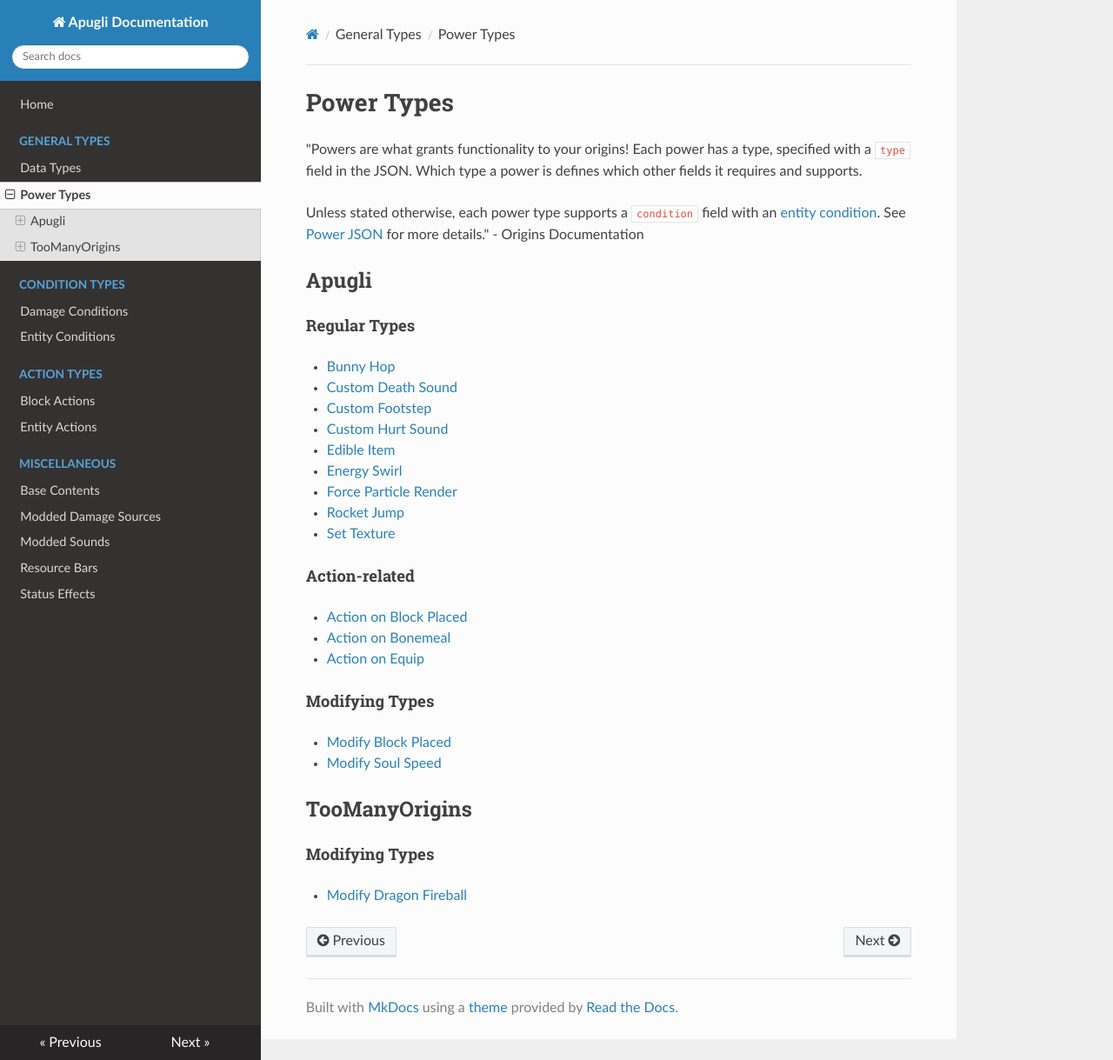
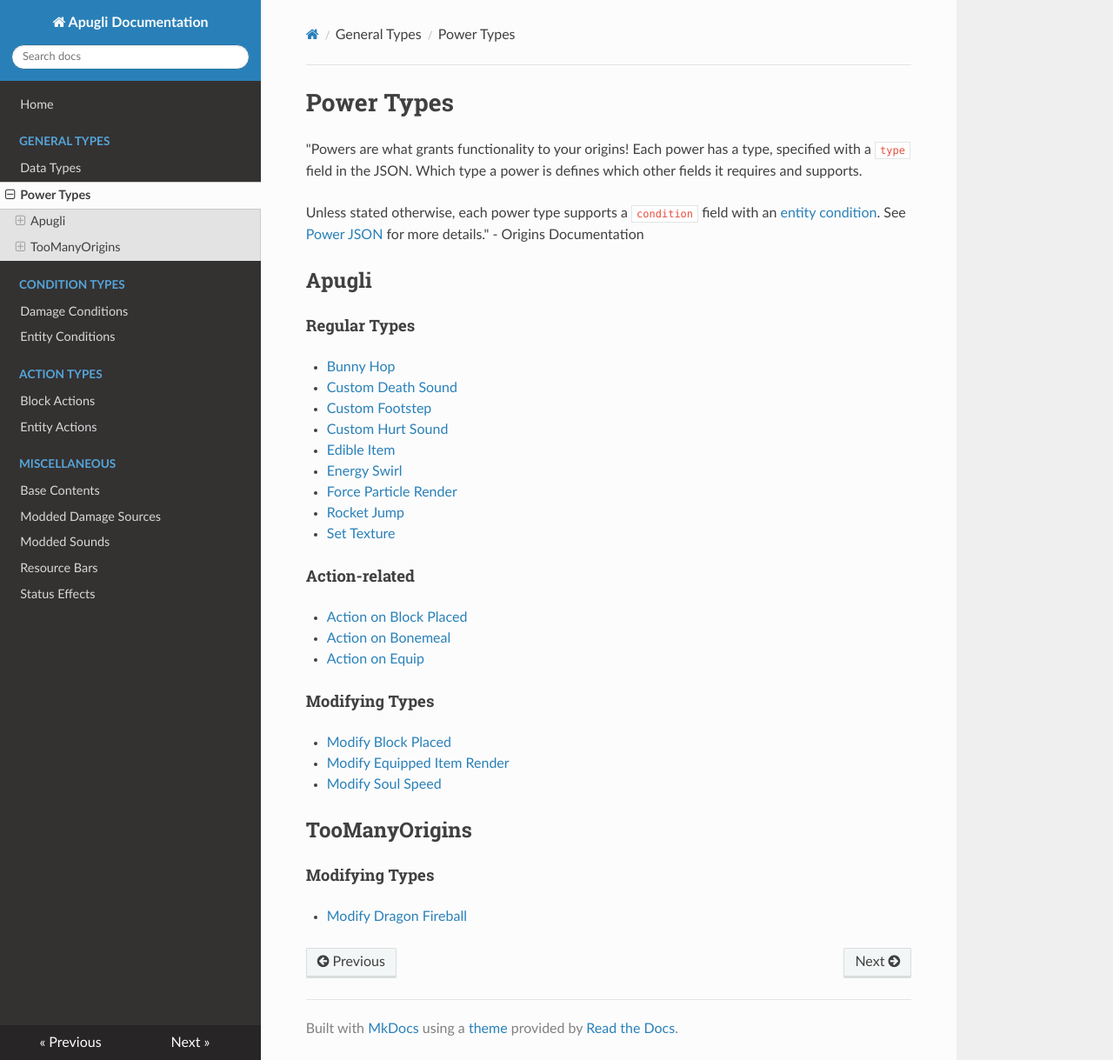
Before and after one commit to MerchantPug/apugli-docs, an MkDocs documentation site: the page built from docs/types/power_types.md, in a window 1280 px wide and 1219 px high. Shown: the whole window at 87% size. Built offline with MkDocs 1.6.1, drawn with Linux system fonts in a browser that asks for light colours; nearby versions of some CDN libraries.

Commit message:
Add Modify Equipped Item Render to power_types.md

```diff
--- a/docs/types/power_types.md
+++ b/docs/types/power_types.md
@@ -29,6 +29,7 @@ Unless stated otherwise, each power type supports a `condition` field with an [e
 
 #### Modifying Types
 - [Modify Block Placed](modify_block_placed)
+- [Modify Equipped Item Render](modify_equipped_item_render)
 - [Modify Soul Speed](modify_soul_speed)
 
 ## TooManyOrigins
```
